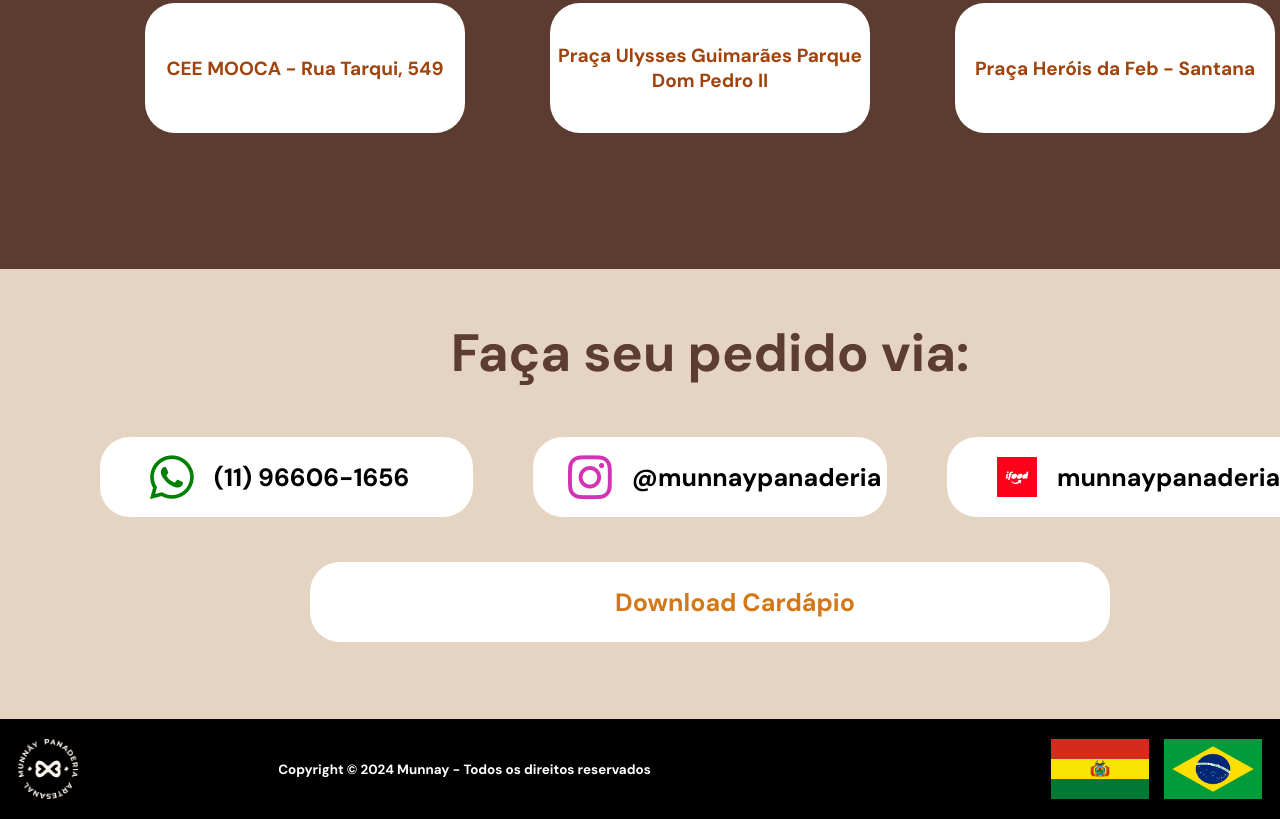
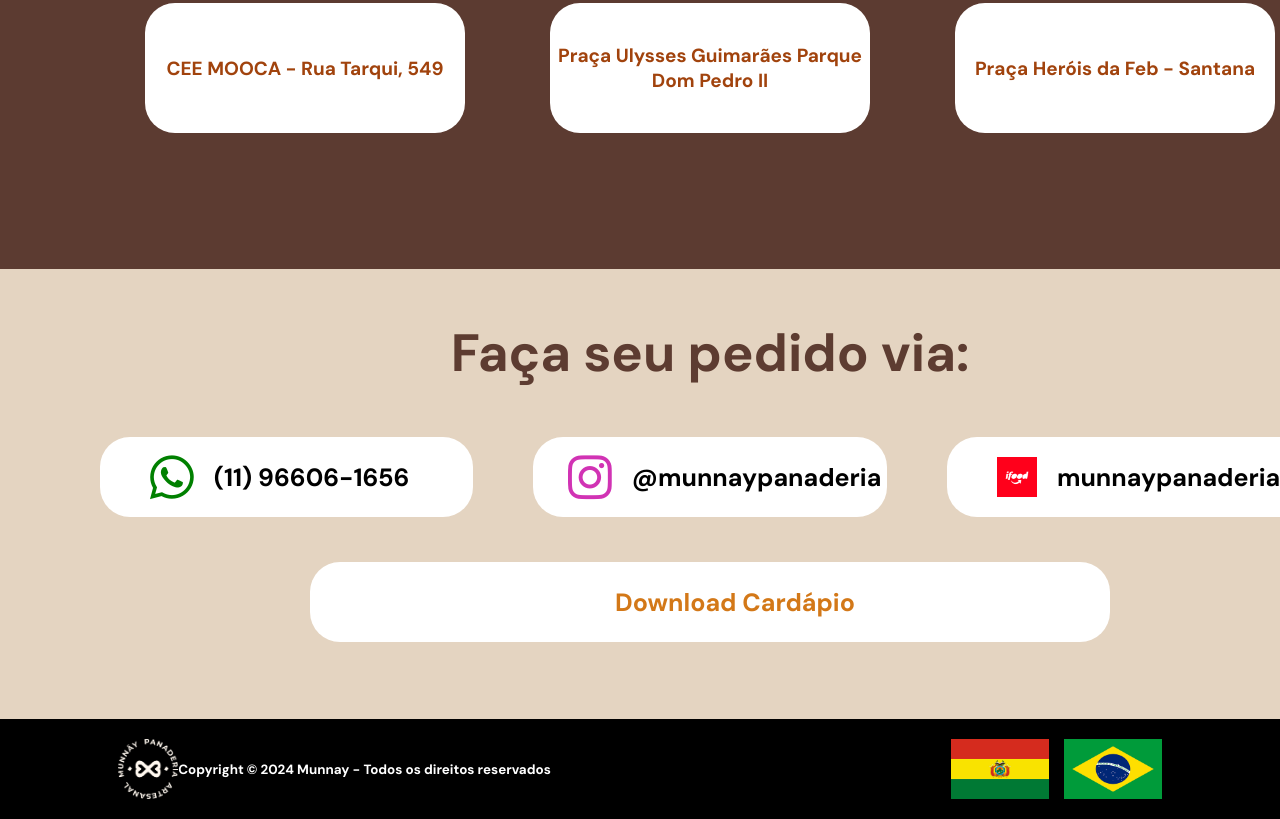
Before and after one commit to GomesxD/Munnay, a plain HTML site: page index.html in a window 1280 px wide. Shown: the part 3131-3950 px from the top of the page. Drawn offline with Linux system fonts and the light colour scheme.

Commit message:
second commit

```diff
--- a/style/style.css
+++ b/style/style.css
@@ -18,7 +18,6 @@ header {
     align-items: center;
     position: fixed;
     z-index: 1000;
-
 
 }
 
@@ -354,7 +353,8 @@ h4 {
 .bandeiras {
     display: flex;
     gap: 15px;
-    padding-left: 200px;
+    padding-left: 400px;
+
 }
 
 footer {
@@ -365,5 +365,8 @@ footer {
     background: black;
     color: white;
     font-size: 20px;
-    gap: 200px;
 }
+
+.logobranco {
+    padding-right: 20px;
+}
```
